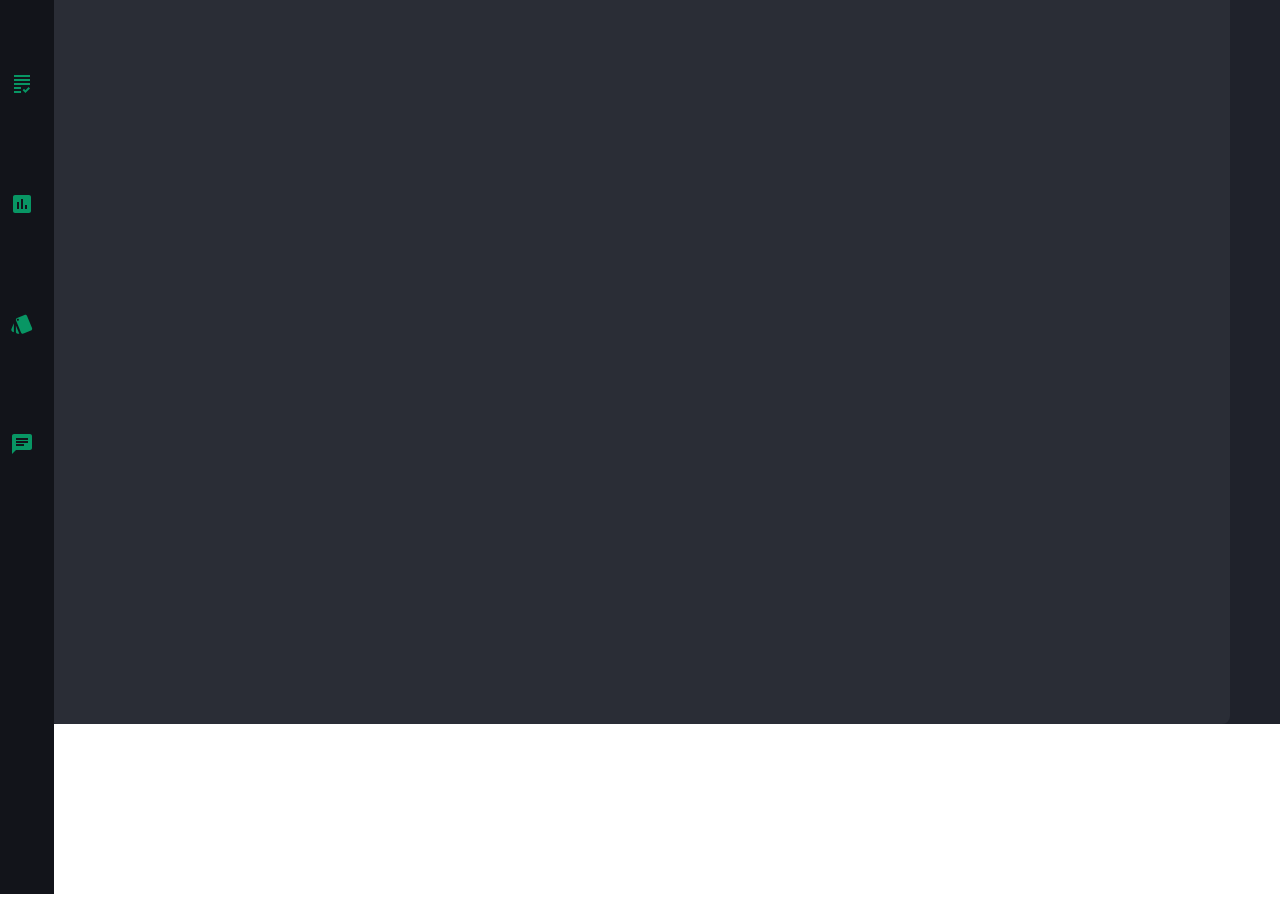
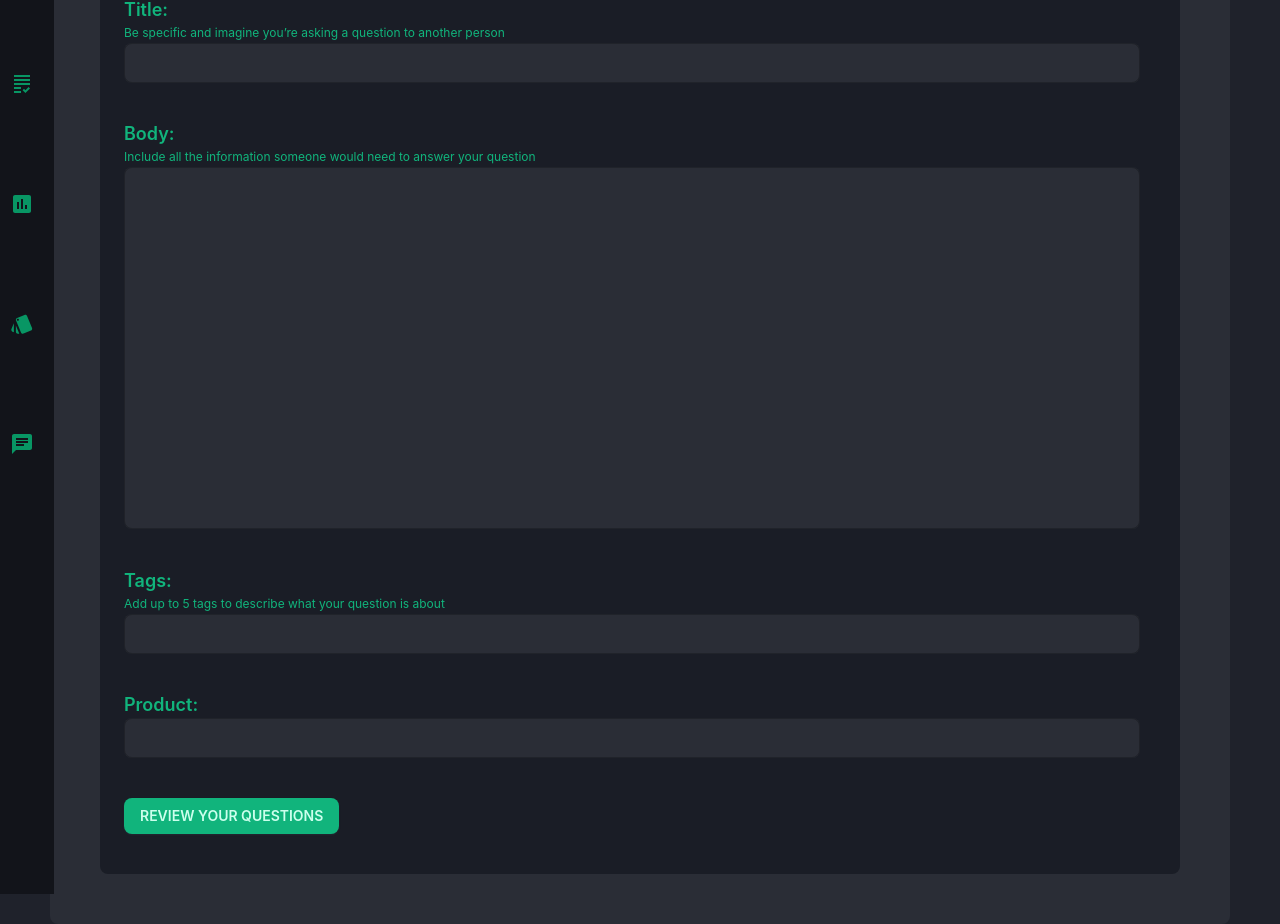
Before and after one commit to AlwaysWannaDie12/highstack, a React (Create React App) app in the folder client/: page /askQuestion in a window 1280 px wide. Shown: the part 279-1203 px from the top of the page. Before the commit the page ends 1173 px from the top, so only its background shows below. Built offline with nearby package versions, Linux system fonts and the light colour scheme.

Commit message:
Ask Question Update

```diff
--- a/client/src/pages/AskQuestion.js
+++ b/client/src/pages/AskQuestion.js
@@ -1,4 +1,4 @@
-import {IconButton, Typography, Stack, Grid, Button} from '@mui/material';
+import {TextField, Typography, Grid, Button, Divider} from '@mui/material';
 import { ThemeProvider, styled } from '@mui/material/styles';
 import { theme } from "../theme/theme";
 
@@ -7,24 +7,103 @@ const HomeGrid=styled(Grid)(({theme}) => ({
   marginLeft: '50px',
   marginRight: '50px',
   backgroundColor: theme.palette.primary.light,
-  height: '900px',
+  height: 'fit-content',
   padding: '50px',
   display: 'absolute',
   color: theme.palette.primary.contrastText,
   width: 'auto',
   borderRadius: theme.shape.borderRadius,
   zIndex:2,
+  textAlign: 'left',
+}));
+
+const Area = styled(Grid)(({ theme }) => ({
+  width: '100%',
+  backgroundColor: theme.palette.primary.shadow,
+  borderRadius: theme.shape.borderRadius,
+  padding: '40px',
+  zIndex:3,
+  display: 'relative',
+  alignItems: 'left',
+  overflow: "hidden",
+  height: 'fit-content',
+}));
+
+const TextArea = styled(TextField)(({theme}) =>({
+  width: '100%',
+  position: 'relative',
+  borderRadius: theme.shape.borderRadius,
+  backgroundColor: theme.palette.primary.light,
+}))
+
+const StyleText =  styled(Typography)(({theme}) =>({
+  float:'left',
+  width:'100%',
+}))
+
+const StyledButton = styled(Button)(({theme}) => ({
+  color: theme.palette.secondary.light,
+  backgroundColor: theme.palette.primary.contrastText,
+  '&:hover': {
+    backgroundColor: theme.palette.primary.contrastTextDark,
+  },
 }));
 
 function AskQuestion() {
   return (
-    <HomeGrid>
-      <Typography variant="h5" color="inherit" component='div'
-                sx={{
-                    float:'left'}}>
-                        Ask a public Question:
-      </Typography>
-    </HomeGrid>
+    <ThemeProvider theme = {theme}>
+    <HomeGrid container spacing={3}>
+      <Area item sx={12}>
+        <StyleText variant="h5" color="inherit" component='div'>
+                        Ask a public Question:{<br/>}{<br/>}
+                        <Divider/>
+        <br/>
+          <StyleText variant="h6" color="inherit" component='div'>
+            Title:<br/>
+
+          <StyleText variant="caption" color="inherit" component='div'>
+            Be specific and imagine you’re asking a question to another person{<br/>}
+            <TextArea variant="outlined" size="small" color="secondary" sx={{ input: { color: 'white' } }} ></TextArea>
+                  {<br/>}
+                  {<br/>}{<br/>}
+
+              <StyleText variant="h6" color="inherit" component='div'>
+                       Body:<br/>
+                <StyleText variant="caption" color="inherit" component='div'>
+                       Include all the information someone would need to answer your question
+                       {<br/>}
+                       <TextArea variant="outlined" size="small"
+                        color="secondary" sx={{ input: { color: 'white' } }} multiline  rows={15} maxRows={20}></TextArea>
+                        {<br/>}
+                        {<br/>}{<br/>}
+                        <StyleText variant="h6" color="inherit" component='div'>
+                          Tags:<br/>
+                          <StyleText variant="caption" color="inherit" component='div'>
+                            Add up to 5 tags to describe what your question is about
+                            <TextArea variant="outlined" size="small" color="secondary" sx={{ input: { color: 'white' } }} ></TextArea>
+                            {<br/>}
+                        {<br/>}{<br/>}
+                          <StyleText variant="h6" color="inherit" component='div'>
+                          Product:<br/>
+                          <StyleText variant="caption" color="inherit" component='div'>
+                            <TextArea variant="outlined" size="small" color="secondary" sx={{ input: { color: 'white' } }} ></TextArea>
+                            {<br/>}
+                        {<br/>}{<br/>}
+                        <StyledButton variant="contained" size="medium">Review your Questions</StyledButton>
+                      </StyleText>
+                    </StyleText>
+                  </StyleText>
+                </StyleText>
+              </StyleText>
+            </StyleText>
+          </StyleText>
+        </StyleText>
+      </StyleText>
+
+      </Area>
+
+      </HomeGrid>
+    </ThemeProvider>
   )
 }
 
```
